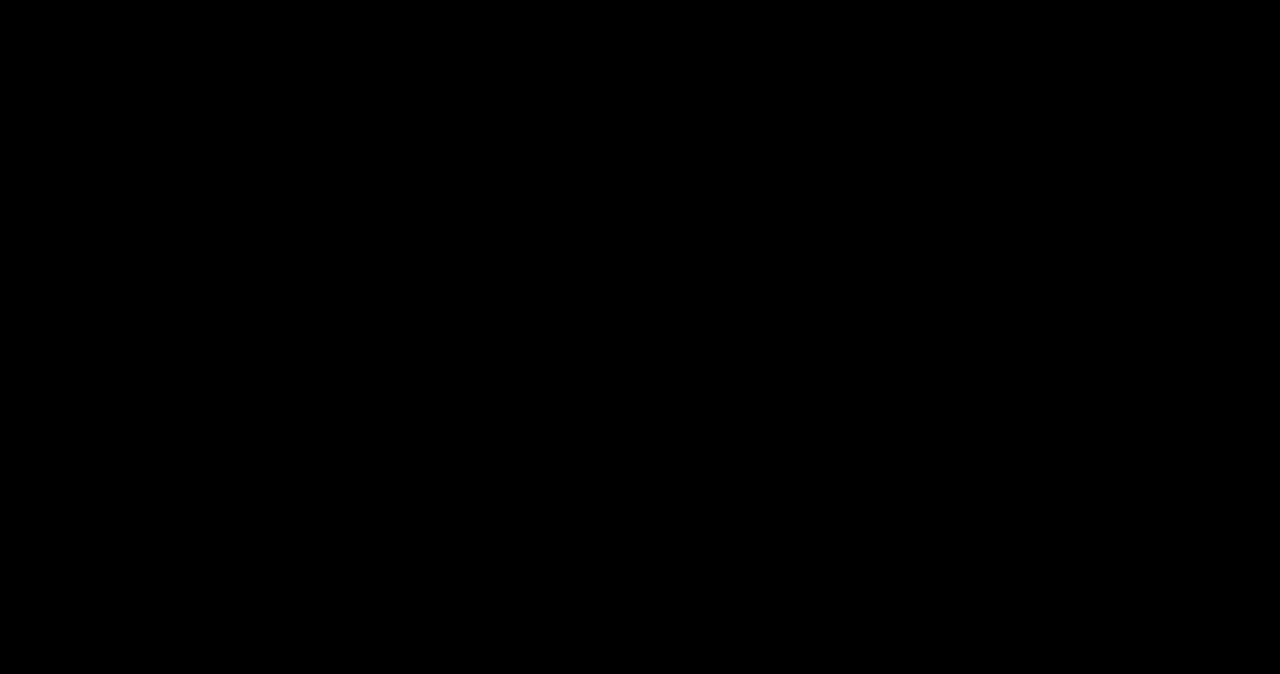
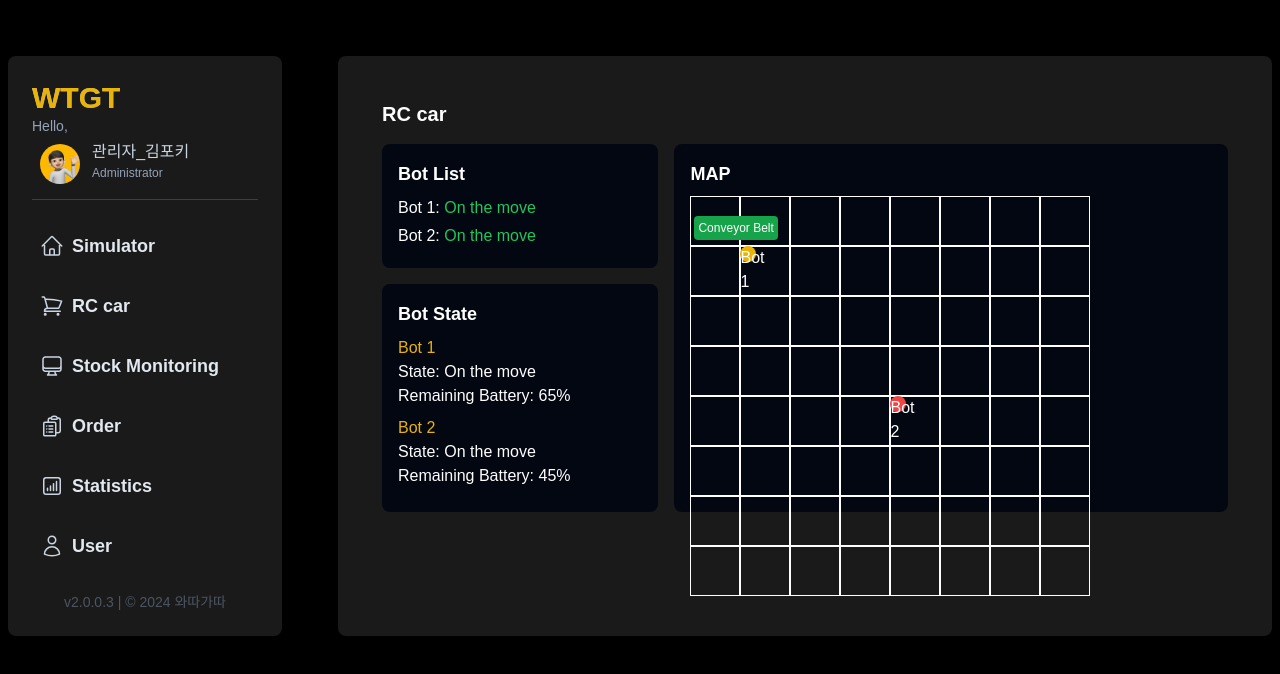
Before and after one commit to selection-lee/WTGT, a Vue app in the folder frontend/: page /rc_car in a window 1280 px wide. Before the commit this address had no page. Shown: the top 674 px of the page. Built offline with nearby package versions, Linux system fonts and the light colour scheme; a web font is replaced by a local one.

Commit message:
[Feat] 사이드바, RC car페이지 제작
RCcar폴더 생성 후 페이지 구현,
Sidebar.vue 사이드바 구현

```diff
--- a/frontend/src/App.vue
+++ b/frontend/src/App.vue
@@ -1,7 +1,8 @@
 <!-- // src/App.vue -->
 <template>
-  <router-view></router-view>
+  <router-view />
 </template>
 
 <script setup>
+
 </script>
--- a/frontend/src/components/layout/DashboardLayout.vue
+++ b/frontend/src/components/layout/DashboardLayout.vue
@@ -12,5 +12,4 @@
 
 <script setup>
 import Sidebar from './Sidebar.vue'
-import Header from './Header.vue'
 </script>
--- a/frontend/src/components/layout/Sidebar.vue
+++ b/frontend/src/components/layout/Sidebar.vue
@@ -2,10 +2,10 @@
 <template>
   <Card>
     <!-- Logo -->
-    <h1 class="font-bold text-lg lg:text-3xl bg-gradient-to-br from-white via-white/50 to-transparent bg-clip-text text-transparent">
-      Dashboard<span class="text-indigo-400">.</span>
+    <h1 class="font-bold text-lg lg:text-3xl bg-gradient-to-br from-white via-white/50 to-transparent bg-clip-text text-yellow-500">
+      WTGT
     </h1>
-    <p class="text-slate-400 text-sm mb-2">Welcome back,</p>
+    <p class="text-slate-400 text-sm mb-2">Hello,</p>
 
     <!-- User Profile -->
     <a href="#" class="hover:bg-white/10 transition duration-150 ease-linear rounded-lg group w-full py-3 px-2">
@@ -21,14 +21,14 @@
     <!-- Navigation -->
     <nav class="flex flex-col space-y-2 my-5">
     <template v-for="item in menuItems" :key="item.name">
-        <a
-          :href="item.path"
+      <router-link
+        :to="item.path"
         class="hover:bg-white/10 transition duration-150 ease-linear rounded-lg py-3 px-2 group"
       >
         <div class="relative flex items-center space-x-2">
-            <Icons :name="item.icon" hover size="md" />
+          <Icons :name="item.icon" hover size="md" class="group-hover:text-amber-200"  />
           <div>
-              <p class="font-bold text-base lg:text-lg text-slate-200 leading-4 group-hover:text-indigo-400">
+            <p class="font-bold text-base lg:text-lg text-slate-200 leading-4 group-hover:text-amber-200">
               {{ item.name }}
             </p>
             <p class="text-slate-400 text-sm hidden md:block">
@@ -42,11 +42,10 @@
             {{ item.badge }}
           </div>
         </div>
-        </a>
+      </router-link>
     </template>
   </nav>
-
-    <p class="text-sm text-center text-gray-600">v2.0.0.3 | &copy; 2022 Pantazi Soft</p>
+    <p class="text-sm text-center text-gray-600">v2.0.0.3 | &copy; 2024 와따가따</p>
   </Card>
 </template>
 
@@ -58,35 +57,40 @@ import Icons from '../common/Icons.vue'
 
 const user = ref({
   image: '/user-profile.jpg',
-  name: 'Jim Smith',
-  company: 'Pantazi LLC'
+  name: '관리자_김포키',
+  company: 'Administrator'
 })
 
 const menuItems = ref([
   {
-    name: 'Dashboard',
+    name: 'Simulator',
     icon: 'HomeIcon',
-    description: 'Data overview',
     path: '/'
   },
   {
-    name: 'Invoices',
-    icon: 'DocumentIcon',
-    description: 'Manage invoices',
-    path: '/invoices',
-    badge: 23
+    name: 'RC car',
+    icon: 'ShoppingCartIcon',
+    path: '/rc_car',
   },
   {
-    name: 'Users',
-    icon: 'UserIcon',
-    description: 'Manage users',
-    path: '/users'
+    name: 'Stock Monitoring',
+    icon: 'ComputerDesktopIcon',
+    path: '/monitoring',
   },
   {
-    name: 'Settings',
-    icon: 'CogIcon',
-    description: 'Edit settings',
-    path: '/settings'
+    name: 'Order',
+    icon: 'ClipboardDocumentListIcon',
+    path: '/order'
+  },
+  {
+    name: 'Statistics',
+    icon: 'ChartBarSquareIcon',
+    path: '/statistics'
+  },
+  {
+    name: 'User',
+    icon: 'UserIcon',
+    path: '/users'
   }
 ])
 </script>
--- a/frontend/src/router/index.js
+++ b/frontend/src/router/index.js
@@ -4,6 +4,8 @@ import { createRouter, createWebHistory } from 'vue-router'
 // 메인 레이아웃과 페이지 컴포넌트들 import
 import DashboardLayout from '@/components/layout/DashboardLayout.vue'
 import DashboardView from '@/views/Dashboard/DashboardView.vue'
+import RCcarView from '@/views/RC_car/RCcarView.vue' // RC 카 페이지 컴포넌트
+
 import UserSection from '@/views/Dashboard/UserSection.vue'
 import IncomeSection from '@/views/Dashboard/IncomeSection.vue'
 
@@ -18,14 +20,29 @@ const routes = [
         component: DashboardView,
       },
       {
+        path: 'rc_car',
+        name: 'rc_car',
+        component: RCcarView,
+      },
+      {
+        path: 'monitoring',
+        name: 'monitoring',
+        component: UserSection
+      },
+      {
+        path: 'order',
+        name: 'order',
+        component: UserSection
+      },
+      {
+        path: 'statistics',
+        name: 'statistics',
+        component: IncomeSection
+      },
+      {
         path: 'users',
         name: 'users',
         component: UserSection
-      },
-      {
-        path: 'invoices',
-        name: 'invoices',
-        component: IncomeSection
       },
     //   {
     //     path: 'settings',
--- /dev/null
+++ b/frontend/src/views/RC_car/RCcarView.vue
@@ -0,0 +1,73 @@
+<!-- src/views/RC_car/RCcarView.vue -->
+<template>
+    <div class="flex">
+        <div class="flex-1 p-5 text-white">
+            <h2 class="text-xl font-bold mb-4">RC car</h2>
+            <div class="flex space-x-4">
+
+                <!-- Bot Info (Bot List and Bot State together) -->
+                <div class="flex flex-col space-y-4 w-1/3">
+
+                    <!-- Bot List -->
+                    <div class="bg-gray-950 p-4 rounded-lg">
+                        <h3 class="text-lg font-semibold mb-2">Bot List</h3>
+                        <ul>
+                            <li v-for="bot in botList" :key="bot.id" class="text-white-500 mb-1">
+                                {{ bot.name }}: <span :class="bot.status === 'on' ? 'text-green-500' : 'text-red-500'">{{ bot.statusText }}</span>
+                            </li>
+                        </ul>
+                    </div>
+
+                    <!-- Bot State -->
+                    <div class="bg-gray-950 p-4 rounded-lg">
+                        <h3 class="text-lg font-semibold mb-2">Bot State</h3>
+                        <div v-for="bot in botList" :key="bot.id" class="mb-2">
+                            <p class="text-yellow-500">{{ bot.name }}</p>
+                            <p>State: {{ bot.state }}</p>
+                            <p>Remaining Battery: {{ bot.battery }}%</p>
+                        </div>
+                    </div>
+                </div>
+
+                <!-- Map -->
+                <div class="bg-gray-950 p-4 rounded-lg w-2/3">
+                    <h3 class="text-lg font-semibold mb-2">MAP</h3>
+                    <div class="relative w-full h-64">
+                        <!--맵 수정필요-->
+                        <div class="grid grid-cols-8 grid-rows-8" style="width: 400px; height: 400px;">
+                            <div v-for="i in 64" :key="i" class="border border-white" style="width: 50px; height: 50px;"></div>
+                        </div>
+                        <div
+                            v-for="bot in botList"
+                            :key="bot.id"
+                            :style="{ top: bot.position.y + 'px', left: bot.position.x + 'px' }"
+                            class="absolute w-4 h-4 rounded-full"
+                            :class="bot.color"
+                        >
+                            {{ bot.name }}
+                        </div>
+                        <div class="absolute top-5 left-1 bg-green-600 p-1 rounded text-xs">Conveyor Belt</div>
+                    </div>
+                </div>
+            </div>
+        </div>
+    </div>
+</template>
+
+<script>
+import Sidebar from '../../components/layout/Sidebar.vue'
+
+export default {
+    components: {
+        Sidebar,
+    },
+    data() {
+        return {
+            botList: [
+                { id: 1, name: 'Bot 1', status: 'on', statusText: 'On the move', state: 'On the move', battery: 65, position: { x: 50, y: 50 }, color: 'bg-yellow-500' },
+                { id: 2, name: 'Bot 2', status: 'on', statusText: 'On the move', state: 'On the move', battery: 45, position: { x: 200, y: 200 }, color: 'bg-red-500' },
+            ]
+        }
+    }
+}
+</script>
--- a/frontend/src/views/dashboard/DashboardView.vue
+++ b/frontend/src/views/dashboard/DashboardView.vue
@@ -1,6 +1,7 @@
  <!-- views/Dashboard/DashboardView.vue -->
 <template>
   <div>
+    <!--시뮬레이터 영상-->
     <StatisticsSection />
     <IncomeSection />
     <UserSection />
```
Also changed, not shown: frontend/src/components/common/Icons.vue (+8 -14 lines), frontend/public/user-profile.jpg (added), frontend/src/components/common/UserAvatar.vue (line endings or trailing spaces). Lines whose indentation alone changed are shown as unchanged.
